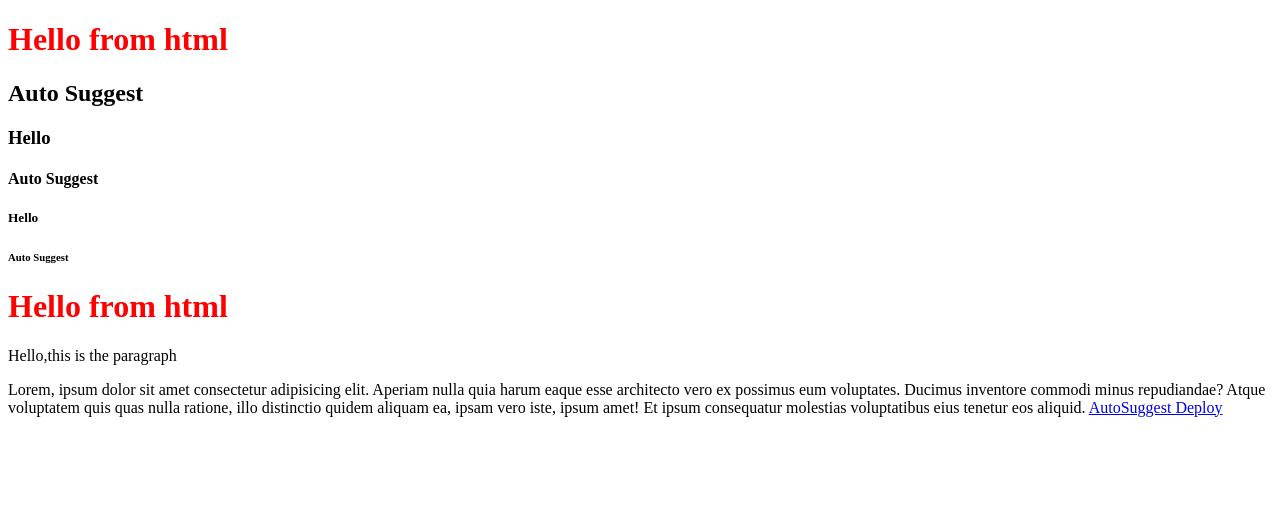
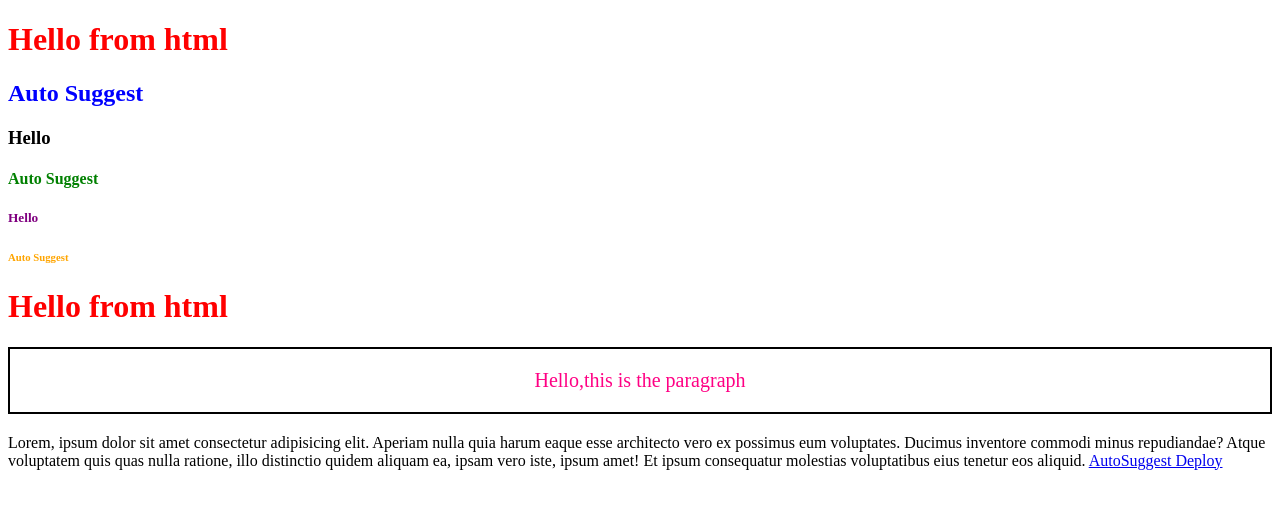
Before and after one commit to 24wh1a05a5/autosuggest, a website: page frontend/index.html in a window 1280 px wide. Drawn offline with Linux system fonts and the light colour scheme.

Commit message:
added practiced css file

```diff
--- a/frontend/css/index.css
+++ b/frontend/css/index.css
@@ -1,3 +1,22 @@
 h1{
     color:red;
 }
+#heading2{
+    color:blue;
+}
+.heading4{
+    color:green;
+}
+.heading5{
+    color:purple;
+}
+.heading6{
+    color:orange;
+}
+.Para{
+    font-size:20px;
+    border:2px solid black;
+    color:rgb(255, 0, 132);
+    padding:20px;
+    text-align:center;
+}
```
